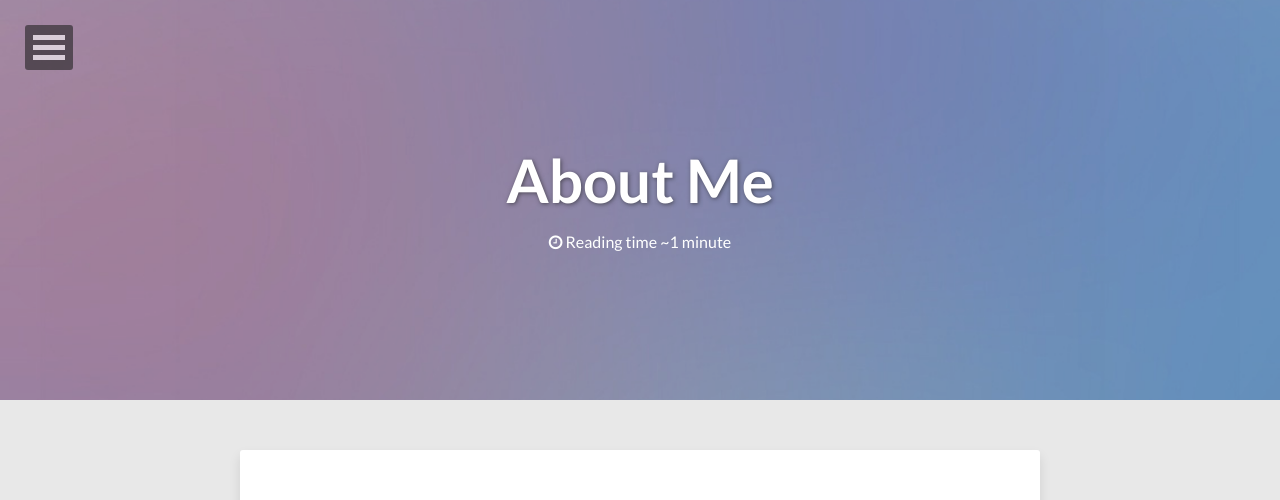
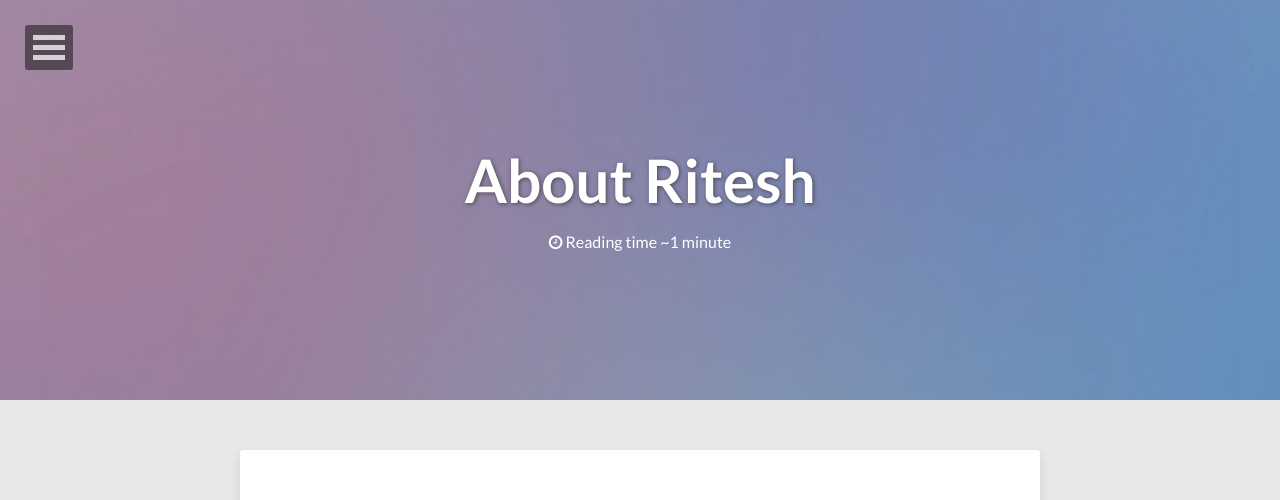
Before and after one commit to RiteshAgrawal/riteshagrawal.github.io, a Jekyll site: the page built from about/index.md, in a window 1280 px wide. Shown: the top 500 px of the page. Built offline with Jekyll 4.4.1, drawn with Linux system fonts in a browser that asks for light colours; nearby versions of some CDN libraries; some of the changed text lies outside the part shown; grey boxes are pictures that could not be loaded.

Commit message:
typo fix and change in highlighter

```diff
--- a/_config.yml
+++ b/_config.yml
@@ -38,7 +38,7 @@
 # http://en.wikipedia.org/wiki/List_of_tz_database_time_zones
 timezone:    Asia/Kolkata
 future:      true
-highlighter: pygments
+highlighter: rouge
 markdown:    kramdown
 gems:
   - jekyll-sitemap
--- a/about/index.md
+++ b/about/index.md
@@ -1,6 +1,6 @@
 ---
 layout: page
-title: About Me
+title: About Ritesh
 image:
   feature: abstract-5.jpg
 comments: false
```
Also changed, not shown: other parts of about/index.md (+1 -1 lines).
